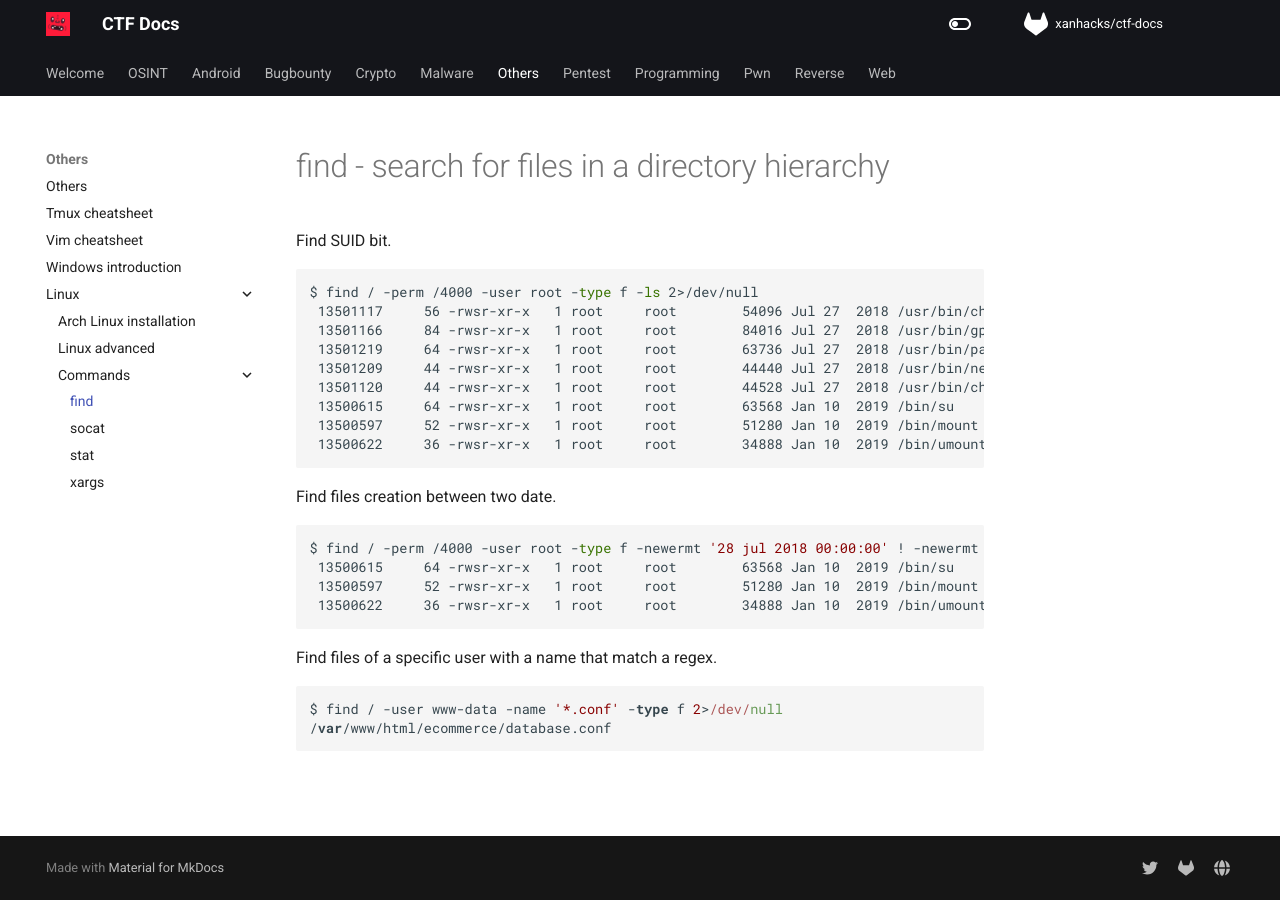
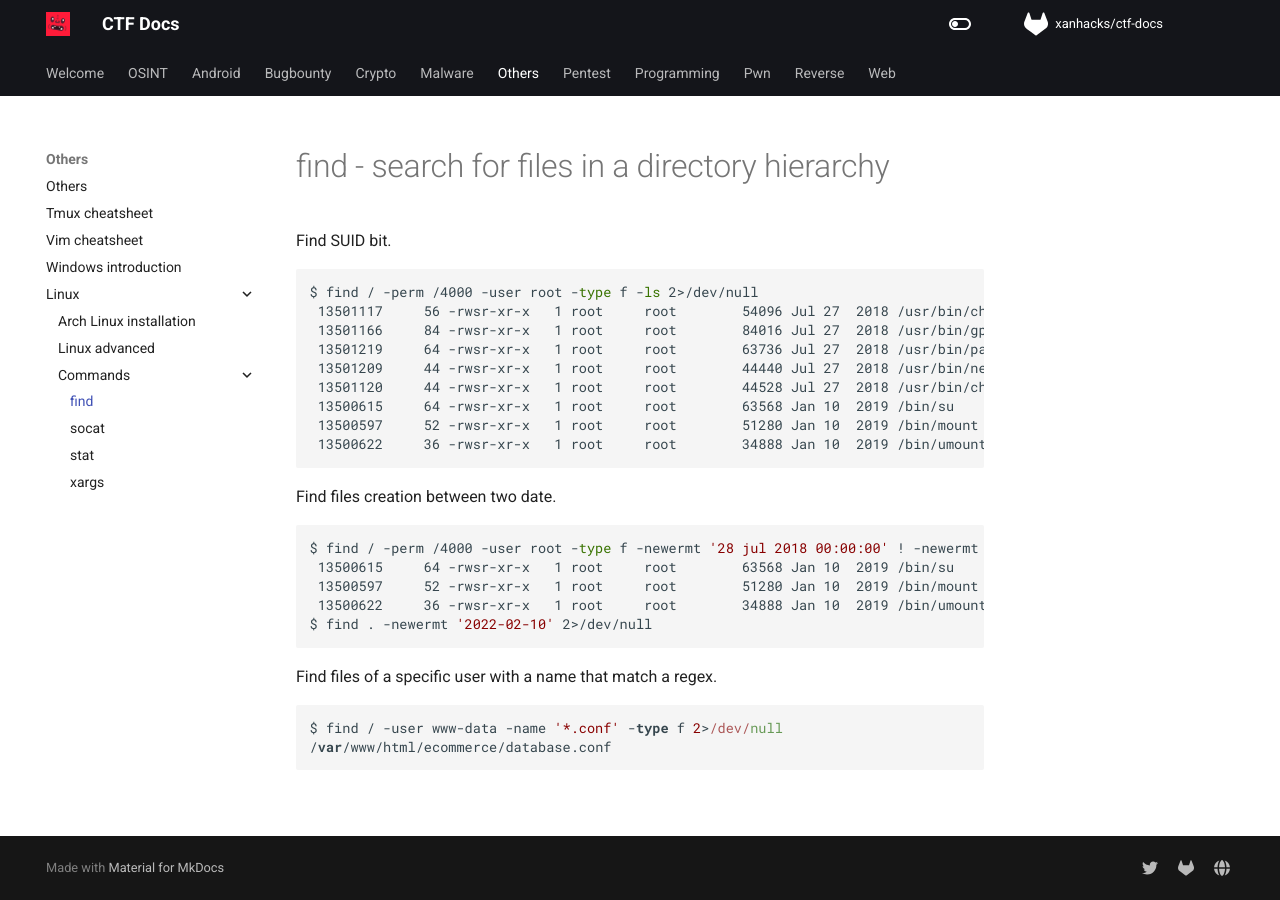
Before and after one commit to xanhacks/ctf-docs, an MkDocs documentation site: the page built from docs/others/linux/commands/find.md, in a window 1280 px wide. Built offline with MkDocs 1.6.1 and Material for MkDocs 9.7.7, drawn with Linux system fonts in a browser that asks for light colours; nearby versions of some CDN libraries; comment, search, counter and statistics services are not loaded.

Commit message:
add tips and find date

````diff
--- a/docs/others/linux/commands/find.md
+++ b/docs/others/linux/commands/find.md
@@ -26,6 +26,7 @@ $ find / -perm /4000 -user root -type f -newermt '28 jul 2018 00:00:00' ! -newer
  13500615     64 -rwsr-xr-x   1 root     root        63568 Jan 10  2019 /bin/su
  13500597     52 -rwsr-xr-x   1 root     root        51280 Jan 10  2019 /bin/mount
  13500622     36 -rwsr-xr-x   1 root     root        34888 Jan 10  2019 /bin/umount
+$ find . -newermt '2022-02-10' 2>/dev/null
 ```
 
  Find files of a specific user with a name that match a regex.
````
Also changed, not shown: docs/pentest/tips.md (+15 -0 lines).
